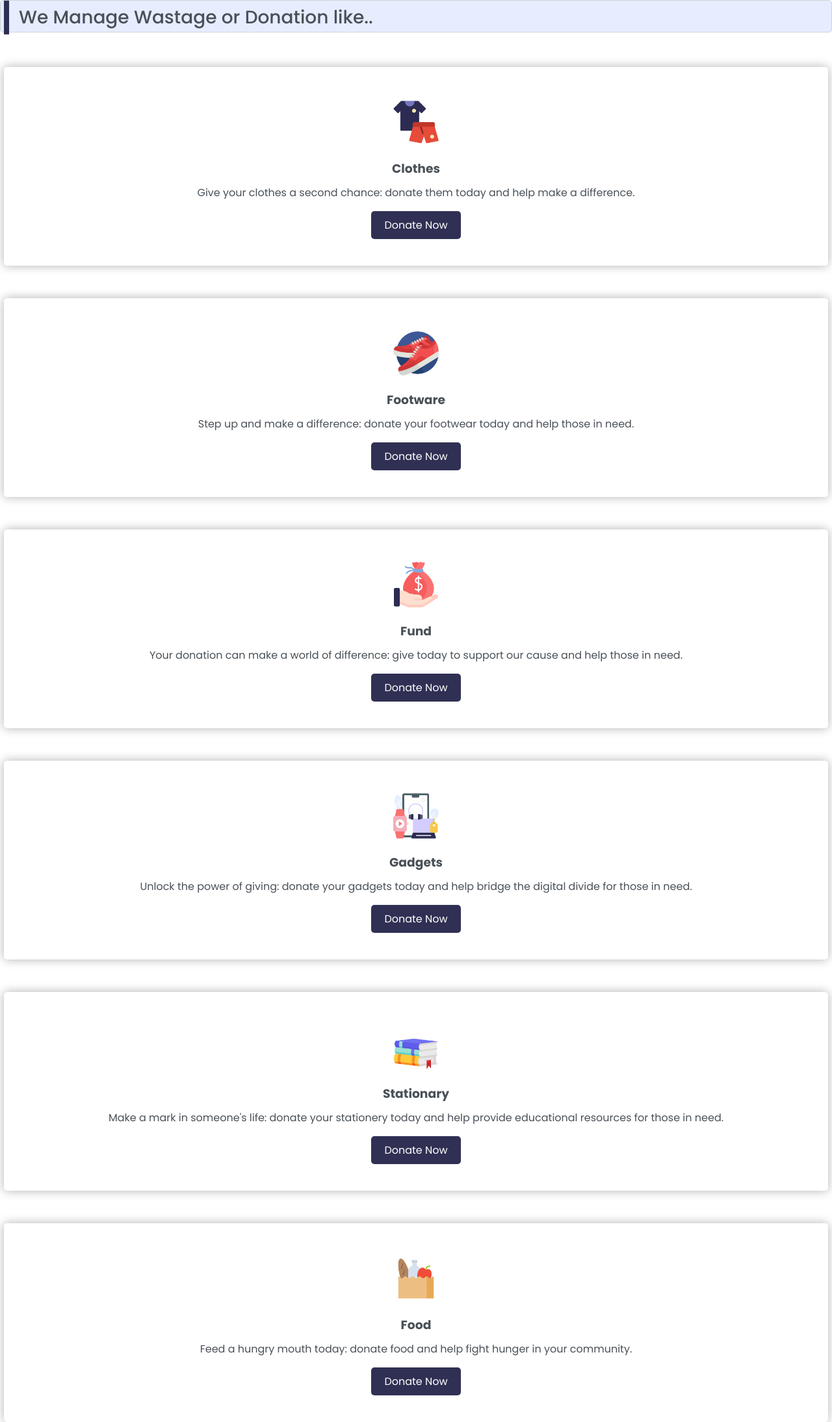
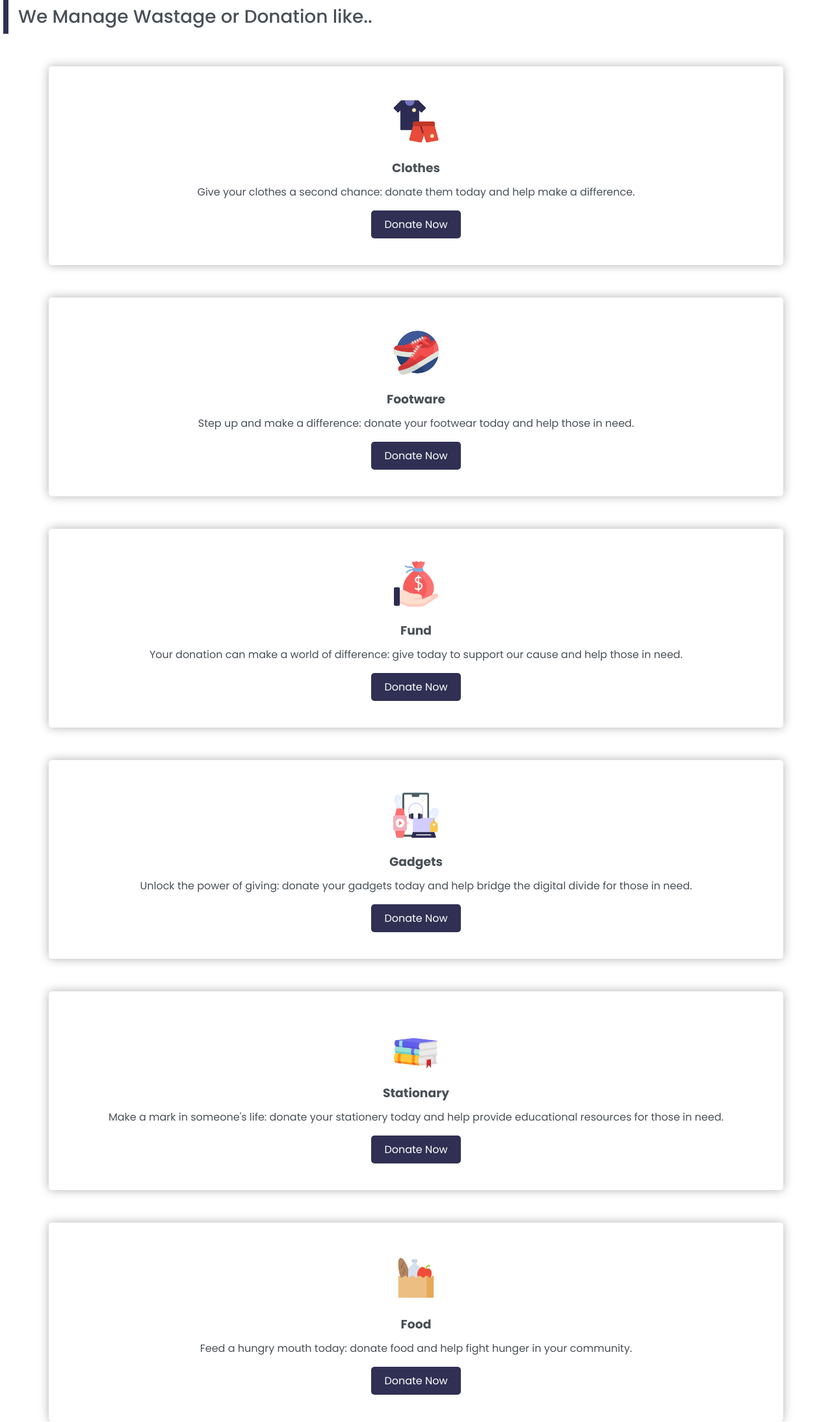
Before and after one commit to harshsaini88/Donation_web, a plain HTML site: page donation.html in a window 1280 px wide. Shown: the whole page at 65% size. Drawn offline with Linux system fonts and the light colour scheme.

Commit message:
modified css

```diff
--- a/css/style.css
+++ b/css/style.css
@@ -22,6 +22,7 @@ body{
 }
 .heading p{
     font-size: 18px;
+    padding-bottom: 20px;
 }
 .heading p span{
     font-weight: 600;
@@ -134,7 +135,7 @@ nav{
 
 /* About section */
 .about-sec{
-    padding: 50px 0;
+    padding: 60px ;
     /* background-color: #3c4764; */
 }
 
@@ -150,13 +151,13 @@ nav{
 }
 
 /* Donation Section */
-.don-sec{
+/* .don-sec{
     background-color: #e6edff;
     padding: 150px 0;
-}
+} */
 
 .don-sec .don-box{
-    margin: 50px 0;
+    margin: 50px 70px;
     background-color: #fff;
     padding: 50px;
     text-align: center;
@@ -257,6 +258,10 @@ nav{
 .contact-section {
     padding: 50px
 }
+.form-control{
+    padding: 10px;
+}
+
 
 .contact-section .contact-form .form-group {
     margin-bottom: 20px;
@@ -341,7 +346,7 @@ footer .social a img{
     padding: 0px 5px;
     border: none;
     outline: none;
-    border: 1px solid rgb(206, 212, 218);
+    /* border: 1px solid rgb(206, 212, 218); */
     border-radius: 5px;
     color: rgb(73, 80, 87);
     font-weight: 400;
--- a/donation.html
+++ b/donation.html
@@ -20,7 +20,7 @@
                         <img src="img/don/clothing.png" alt="img">
                         <h3>Clothes</h3>
                         <p>Give your clothes a second chance: donate them today and help make a difference.</p>
-                        <a href="#contact" class="btn1">Donate Now</a>
+                        <a href="form.html" class="btn1">Donate Now</a>
                     </div>
                 </div>
                 <div class="col-lg-4">
@@ -28,7 +28,7 @@
                         <img src="img/don/sneakers.png" alt="img">
                         <h3>Footware</h3>
                         <p>Step up and make a difference: donate your footwear today and help those in need.</p>
-                        <a href="#contact" class="btn1">Donate Now</a>
+                        <a href="form.html" class="btn1">Donate Now</a>
                     </div>
                 </div>
                 <div class="col-lg-4">
@@ -36,7 +36,7 @@
                         <img src="img/don/salary.png" alt="img">
                         <h3>Fund</h3>
                         <p>Your donation can make a world of difference: give today to support our cause and help those in need.</p>
-                        <a href="#contact" class="btn1">Donate Now</a>
+                        <a href="form.html" class="btn1">Donate Now</a>
                     </div>
                 </div>
                 <div class="col-lg-4">
@@ -44,7 +44,7 @@
                         <img src="img/don/gadgets.png" alt="img">
                         <h3>Gadgets</h3>
                         <p>Unlock the power of giving: donate your gadgets today and help bridge the digital divide for those in need.</p>
-                        <a href="#contact" class="btn1">Donate Now</a>
+                        <a href="form.html" class="btn1">Donate Now</a>
                     </div>
                 </div>
                 <div class="col-lg-4">
@@ -52,7 +52,7 @@
                         <img src="img/don/book.png" alt="img">
                         <h3>Stationary</h3>
                         <p>Make a mark in someone's life: donate your stationery today and help provide educational resources for those in need.</p>
-                        <a href="#contact" class="btn1">Donate Now</a>
+                        <a href="form.html" class="btn1">Donate Now</a>
                     </div>
                 </div>
                 <div class="col-lg-4">
@@ -60,7 +60,7 @@
                         <img src="img/don/shopping-bag.png" alt="img">
                         <h3>Food</h3>
                         <p>Feed a hungry mouth today: donate food and help fight hunger in your community.</p>
-                        <a href="#contact" class="btn1">Donate Now</a>
+                        <a href="form.html" class="btn1">Donate Now</a>
                     </div>
                 </div>
             </div>
```
Also changed, not shown: about.html (+1 -1 lines), index.html (+1 -1 lines).
